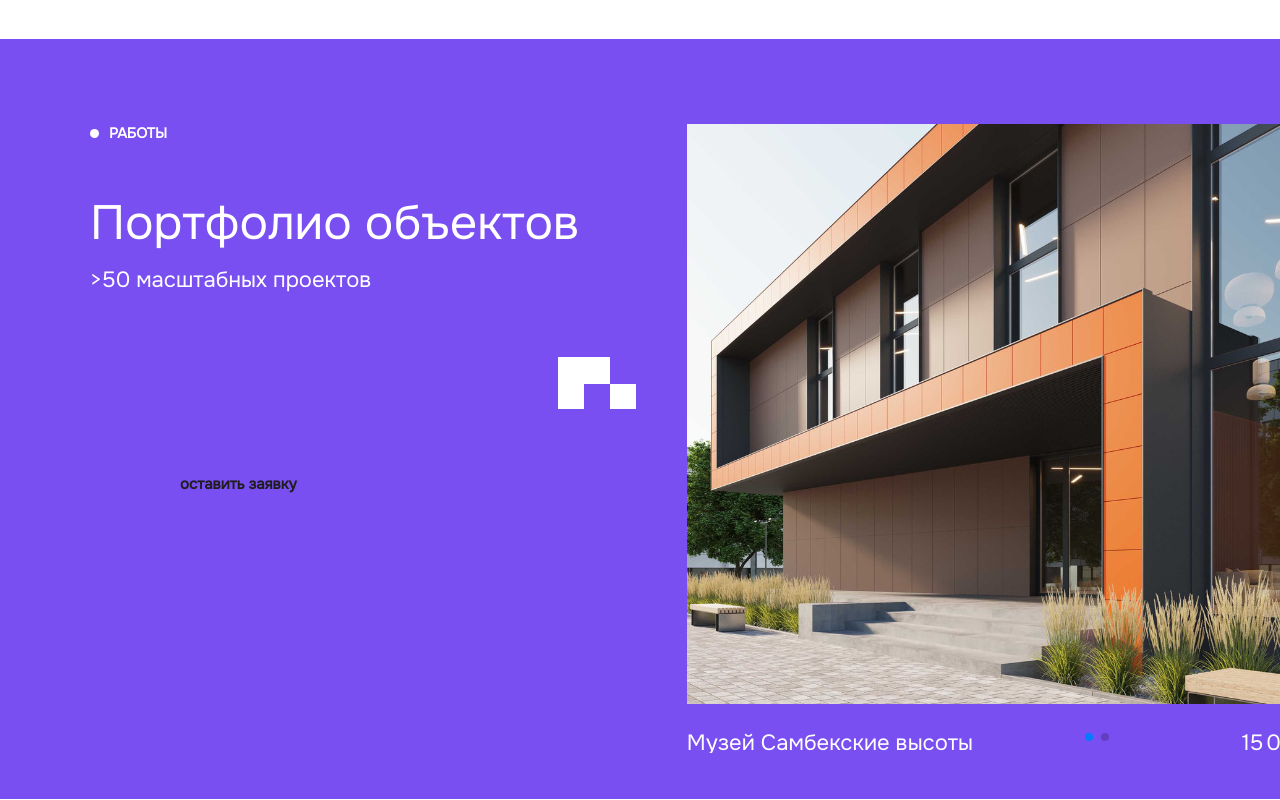
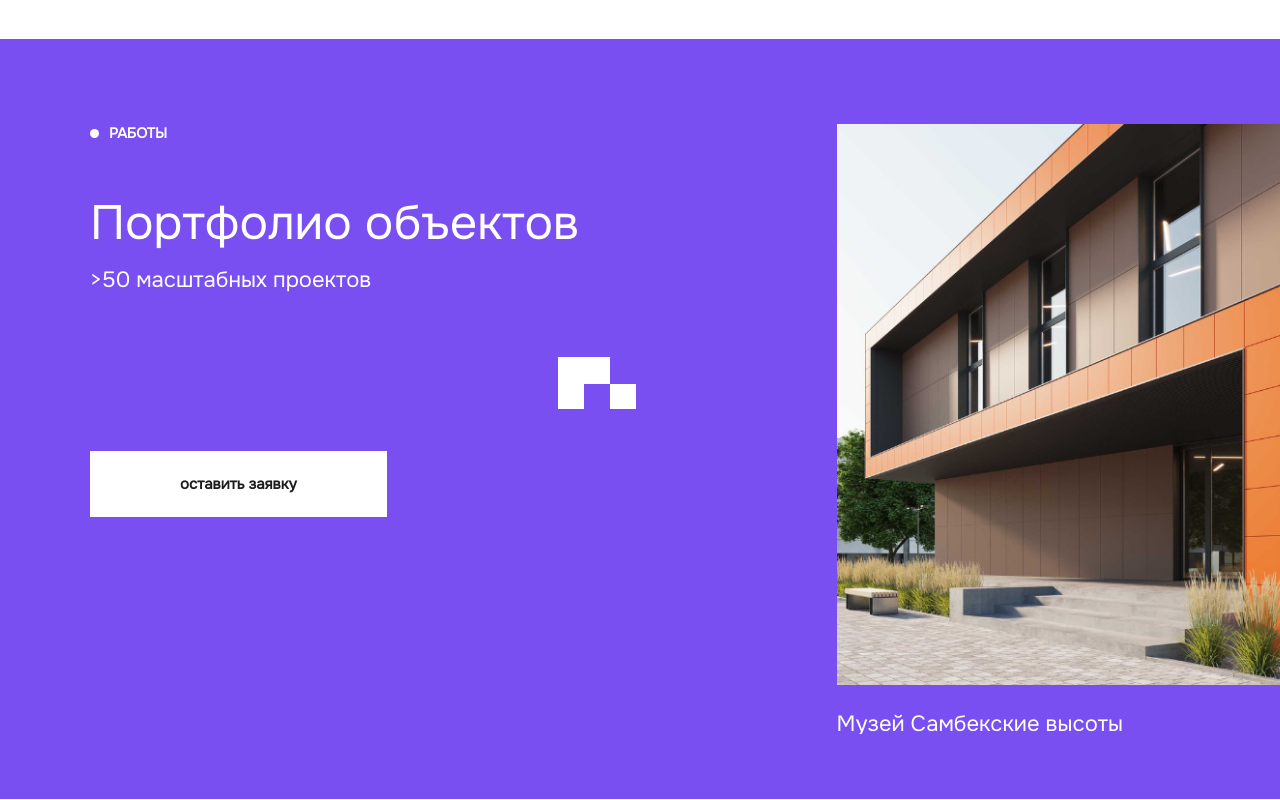
Before and after one commit to klavrenuk/nika, a Vue app: page / in a window 1280 px wide. Shown: the part 2540-3340 px from the top of the page. Built offline with nearby package versions, Linux system fonts and the light colour scheme; a web font is replaced by a local one; what vue-yandex-maps would draw is missing.

Commit message:
Portfolio - стилизация

```diff
--- a/src/components/portfolio/Portfolio.vue
+++ b/src/components/portfolio/Portfolio.vue
@@ -104,7 +104,7 @@ onMounted(() => {
   </section>
 </template>
 
-<style lang="scss">
+<style lang="scss" scoped>
 .portfolio {
   background: #7A4FF1;
 }
@@ -212,15 +212,6 @@ onMounted(() => {
   }
 }
 
-.swiper-wrapper {
-  height: 580px !important;
-
-  & img {
-    height: 580px !important;
-    object-fit: cover
-  }
-}
-
 .portfolio {
   .slider {
     width: 130%;
@@ -235,12 +226,15 @@ onMounted(() => {
 
   .slider-item {
     position: relative;
-    max-width: 650px;
     width: 100%;
     height: 100%;
     opacity: 1;
     transition: opacity 0.5s ease, visibility 0.5s ease;
     flex-shrink: 0;
+
+    & img {
+      width: 650px !important;
+    }
   }
 
   .slider-item.active {
--- a/src/components/portfolio/PortfolioSlider.vue
+++ b/src/components/portfolio/PortfolioSlider.vue
@@ -6,7 +6,7 @@
             <swiper-slide v-for="(image, index) of list">
                 <div class="slider-item">
                     <PortfolioSliderCustom v-if="image.isCustom" />
-                    <img v-else :src="image.src" :alt="image.alt">
+                    <img v-else :src="image.src" :alt="image.alt" class="slider-item__img">
                     <div class="portfolio__wrap-title" v-if="index !== 2">
                         <span class="portfolio__right__title">{{ image.text }}</span>
                         <span class="portfolio__right__title">15 000 м²</span>
@@ -85,4 +85,24 @@ export default {
 .swiper-slide:nth-child(3n) {
     width: 40%;
 }
+
+.portfolio__wrap-title {
+    padding-top: 30px;
+    display: flex;
+    align-items: center;
+    justify-content: space-between;
+}
+
+.portfolio__right__title {
+    color: #FFFFFF;
+    font-size: 22px;
+}
+
+.swiper-pagination {
+    display: none;
+}
+
+.slider-item__img {
+    height: 561px !important;
+}
 </style>
--- a/src/components/portfolio/PortfolioSliderCustom.vue
+++ b/src/components/portfolio/PortfolioSliderCustom.vue
@@ -27,8 +27,7 @@ const projects = [
 
 <style lang="scss" scoped>
 .portfolio-slider-custom {
-    max-width: 650px;
-    width: 100%;
+    width: 650px;
     padding: 50px 60px;
     background: #633DCA;
     display: flex;
```
